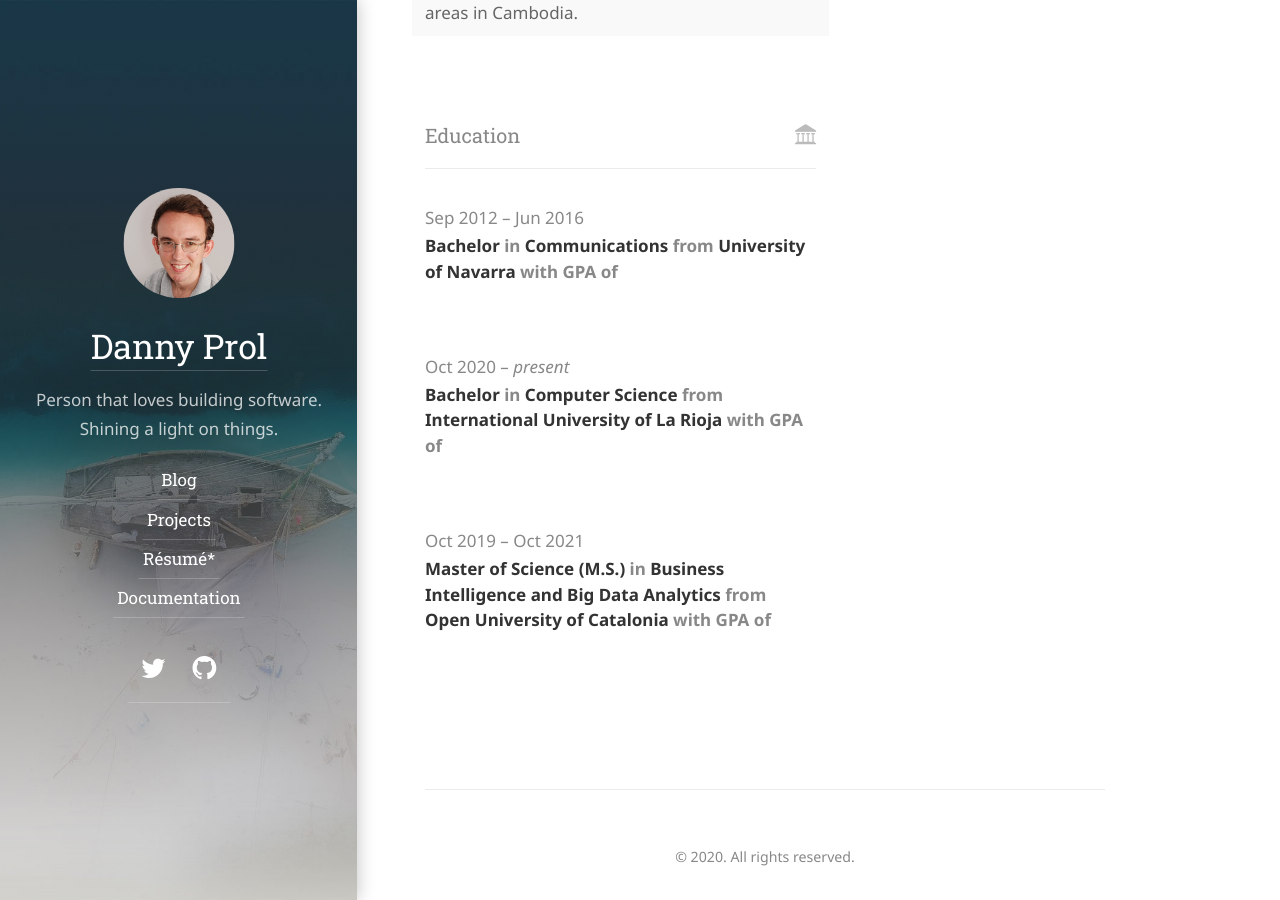
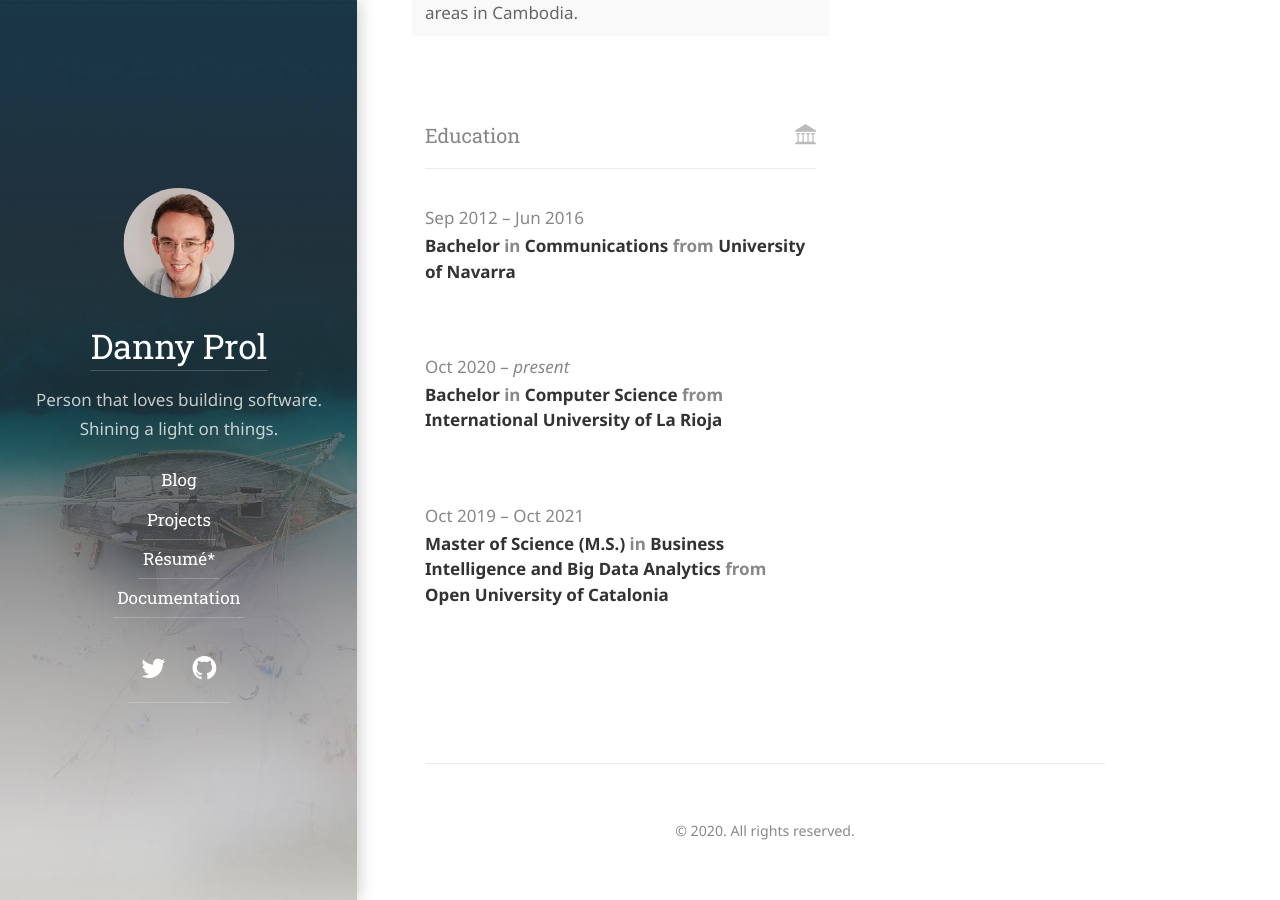
Before and after one commit to dprol/dprol.github.io, a Jekyll site: the page built from resume.md, in a window 1280 px wide and 900 px high, scrolled down 5349 px. Built offline with Jekyll 4.4.1, drawn with Linux system fonts in a browser that asks for light colours; some web fonts are replaced.

Commit message:
Update strings.yml

```diff
--- a/_data/strings.yml
+++ b/_data/strings.yml
@@ -110,7 +110,7 @@ resume:
   volunteer:           Volunteer
   volunteer_title:     <!--position--> at <!--organization-->
   education:           Education
-  education_title:     <!--study_type--> in <!--area--> from <!--institution--> with GPA of <!--gpa-->
+  education_title:     <!--study_type--> in <!--area--> from <!--institution-->
   courses:             Courses
   awards:              Awards
   awards_title:        <!--title--> from <!--awarder-->
```
